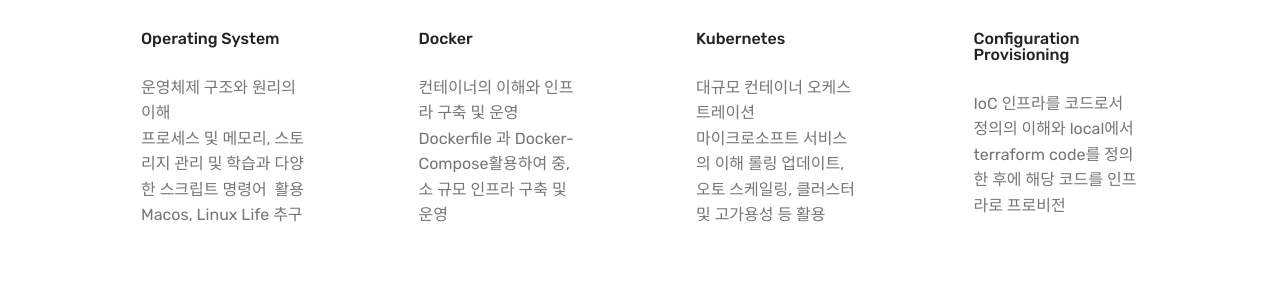
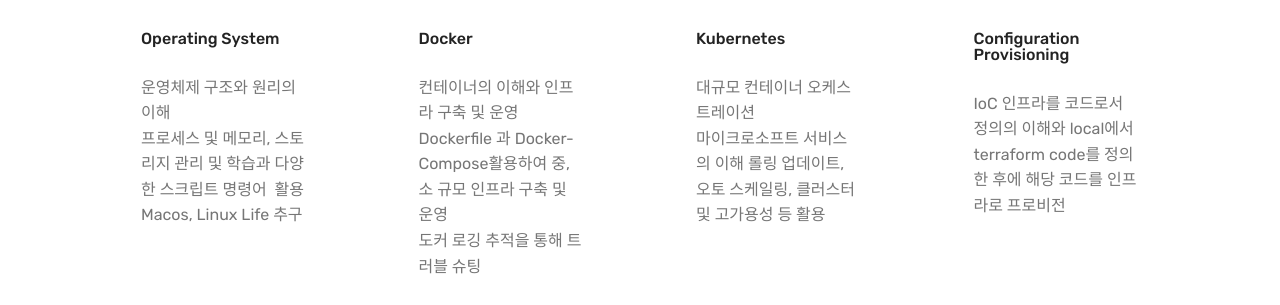
Before and after one commit to hm98127/hm98127.github.io, a plain HTML site: page index.html in a window 1280 px wide. Shown: the part 8592-8897 px from the top of the page. Drawn offline with Linux system fonts and the light colour scheme; files whose address does not match are found by name.

Commit message:
Update index.html

```diff
--- a/index.html
+++ b/index.html
@@ -647,7 +647,7 @@
                 <div class="card-box">
                     <h4 class="card-title py-3 mbr-fonts-style display-7">
                         Docker</h4>
-                    <p class="mbr-text mbr-fonts-style display-7">컨테이너의 이해와 인프라 구축 및 운영<br>Dockerfile 과 Docker-Compose활용하여 중,소 규모 인프라 구축 및 운영 &nbsp;</p>
+                    <p class="mbr-text mbr-fonts-style display-7">컨테이너의 이해와 인프라 구축 및 운영<br>Dockerfile 과 Docker-Compose활용하여 중,소 규모 인프라 구축 및 운영<br>도커 로깅 추적을 통해 트러블 슈팅&nbsp;</p>
                 </div>
             </div>
 
```
